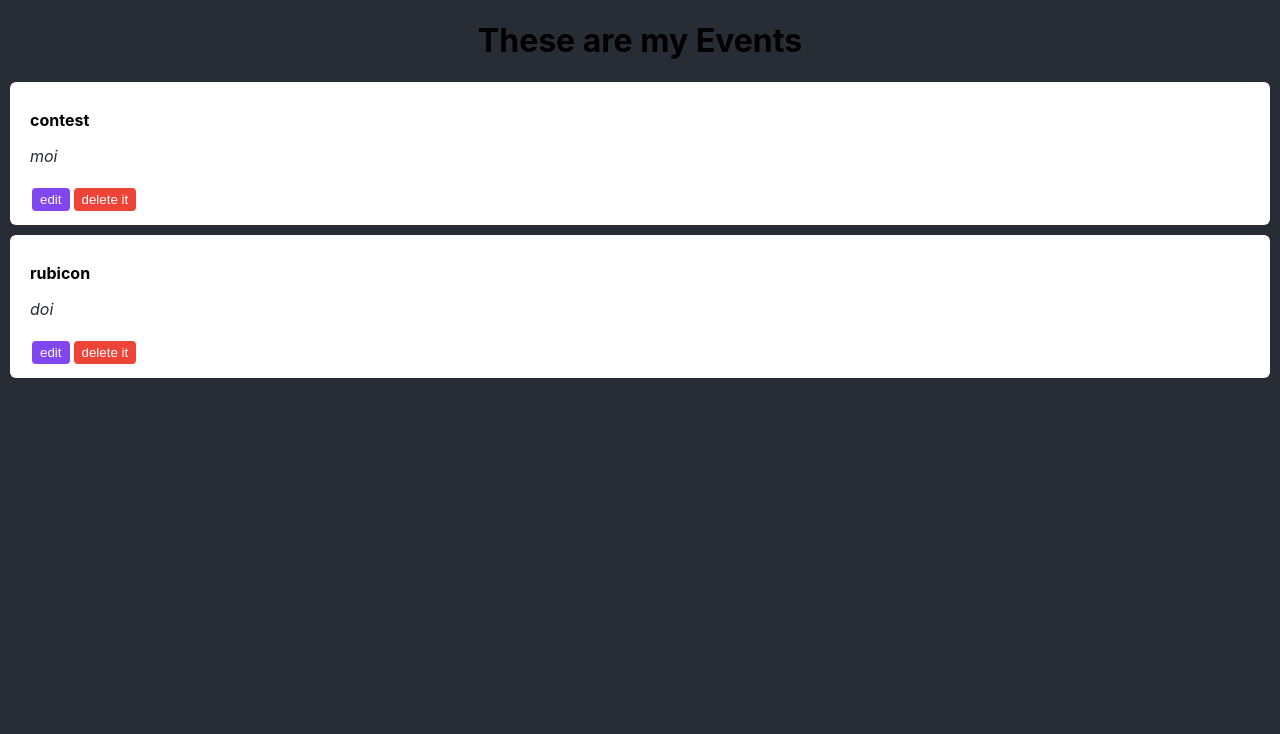
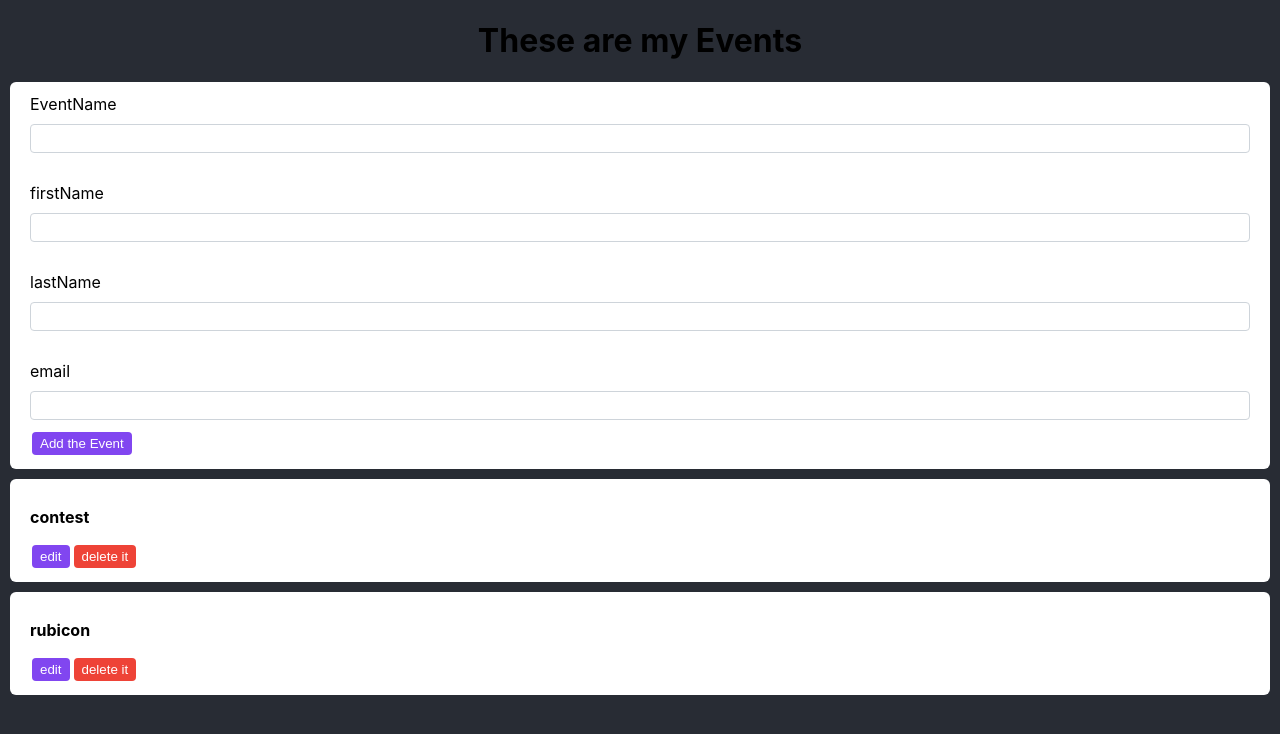
Before and after one commit to maciejmar/event-calendar, a React (Create React App) app in the folder frontend/: page / in a window 1280 px wide. Shown: the top 734 px of the page. Built offline with nearby package versions, Linux system fonts and the light colour scheme.

Commit message:
modal and another displaying changes

```diff
--- a/frontend/package.json
+++ b/frontend/package.json
@@ -8,6 +8,7 @@
     "@testing-library/user-event": "^12.8.3",
     "react": "^17.0.2",
     "react-dom": "^17.0.2",
+    "react-modal": "^3.14.3",
     "react-scripts": "4.0.3",
     "web-vitals": "^1.1.2"
   },
--- /dev/null
+++ b/frontend/src/components/Events/EditEvent/EditEvent.js
@@ -0,0 +1,52 @@
+import React, { useState } from 'react';
+
+export default  function EditEvent(props) {
+
+    const [eventName, setEventName] = useState(props.eventName);
+    const [firstName, setFirstName] = useState(props.firstName);
+    const [lastName, setLastName] = useState(props.lastName);
+    const [email, setEmail] = useState(props.email);
+
+    const changeEventNameHandler = event => {
+        const value = event.target.value;
+        setEventName(value);
+    }
+    const changeFirstNameHandler = event => {
+        const value = event.target.value;
+        setFirstName(value);
+    }
+
+    const changeLastNameHandler = event => {
+        const value = event.target.value;
+        setLastName(value);
+    }
+    const changeEmailHandler = event => {
+        const value = event.target.value;
+        setEmail(value);
+    }
+
+    const editEvent = () =>{
+
+    }
+
+    return (
+        <div className = "event">
+            <label>EventName</label>
+            <input type="text" value={eventName} onChange={changeEventNameHandler}/>
+            <br/>
+
+            <label>firstName</label>
+            <input type="text" value={firstName} onChange={changeFirstNameHandler}/>
+            <br/>
+
+            <label>lastName</label>
+            <input type="text" value = {lastName} onChange={changeLastNameHandler}/>
+            <br/>
+
+            <label>email</label>
+            <input type="text" value={email} onChange={changeEmailHandler}/>
+            <button onClick={() => editEvent() }> Edit the Event</button>
+
+        </div>
+    )
+}
--- a/frontend/src/components/Events/Event/Event.js
+++ b/frontend/src/components/Events/Event/Event.js
@@ -1,11 +1,26 @@
-import React from 'react';
+import React, { useState } from 'react';
 
 function Event(props) {
+    const [showDesc, setShowDesc] = useState(false);
+    const toggleDesc = () => {
+        setShowDesc(!showDesc);
+    }
+
+    const editHandler = () => {
+        props.onEdit({
+            eventName:props.eventName,
+             firstName: props.firstName,
+             id:props.id
+        })
+    }
+
     return(
         <div className = "event">
-                        <p>{props.eventName}</p>
+                        <p onClick ={toggleDesc}>{props.eventName}</p>
+                        { showDesc && (
                             <div className = "firstName">{props.firstName}</div>
-                            <button>edit</button>
+                            )}
+                            <button onClick={ ()=> props.onEdit({ editHandler }) }>edit</button>
                             <button className = "delete" onClick={() => props.onDelete(props.id)}
                                 >delete it
                             </button>
--- a/frontend/src/components/Events/Events.js
+++ b/frontend/src/components/Events/Events.js
@@ -1,6 +1,9 @@
 import React from 'react';
 import Event from './Event/Event';
-import './Events.css'
+import './Events.css';
+import NewEvent from './NewEvent/NewEvent';
+import Modal from 'react-modal';
+import EditEvent from './EditEvent/EditEvent'
 
 class Events extends React.Component {
     constructor(props) {
@@ -24,7 +27,9 @@ class Events extends React.Component {
                     eventDate: '127'
                 }
 
-            ]
+            ],
+            showEditModal: false,
+            editEvent: {}
         }
 
     }
@@ -32,8 +37,34 @@ class Events extends React.Component {
     deleteEvent(id) {
         console.log('deleting event ',id);
         const events = [...this.state.events].filter(event => event.id !== id);
-        this.setState=({events});
+        this.setState({events});
     }
+
+    addEvent(event){
+        const events =[...this.state.events];
+        events.push(event);
+        this.setState({ events });
+    }
+
+    editEvent(event){
+        const events = [...this.state.events];
+        const index = events.findIndex( x  => x.id === event.id);
+        if(index >=0) {
+            events[index] = event;
+        }
+        this.setState({ events });
+    }
+
+    toggleModal() {
+        this.setState({ showEditModal: !this.state.showEditModal})
+    }
+
+    editEventHandler(event) {
+        this.toggleModal();
+        this.setState({ editevent: event });
+
+      }
+
 
     render() {
 
@@ -41,6 +72,21 @@ class Events extends React.Component {
         return(
             <div>
                 <h1>These are my Events</h1>
+                <NewEvent
+                onAdd={ (event) => this.addEvent(event) }/>
+                <Modal
+                 isOpen ={this.state.showEditModal}
+                 contentLabel = "Edit Event">
+                     <EditEvent
+                        eventName={this.state.editEvent.eventName}
+                        firstName={this.state.editEvent.firstName}
+                        lastName={this.state.editEvent.lastName}
+                        email={this.state.editEvent.email}
+                        id={this.state.editEvent.id}
+                         onAdd={(event) => this.addEvent(event)} />
+                    <button onClick={  ()=> this.toggleModal()} >Cancel</button>
+                </Modal>
+
                 {this.state.events.map( event =>  (
                         <Event
                           key={event.id}
@@ -50,7 +96,8 @@ class Events extends React.Component {
                           email = {event.email}
                           eventDate = {event.eventDate}
                           id = {event.id}
-                          onDelete={ (id)=> this.deleteEvent(id) }  />
+                          onEdit={(event) => this.editEventHandler (event)}
+                          onDelete={ (id) => this.deleteEvent(id) }  />
                     ))}
                     </div>
                     );
@@ -59,10 +106,4 @@ class Events extends React.Component {
 
 
 
-
-
-
-
-
-
 export default Events
--- /dev/null
+++ b/frontend/src/components/Events/NewEvent/NewEvent.js
@@ -0,0 +1,67 @@
+import React, { useState } from 'react';
+
+function NewEvent(props) {
+    const [showForm, setShowForm] = useState('false');
+    const [eventName, setEventName] = useState('');
+    const [firstName, setFirstName] = useState('');
+    const [lastName, setLastName] = useState('');
+    const [email, setEmail] = useState('');
+
+    const changeEventNameHandler = event => {
+        const value = event.target.value;
+        setEventName(value);
+    }
+    const changeFirstNameHandler = event => {
+        const value = event.target.value;
+        setFirstName(value);
+    }
+
+    const changeLastNameHandler = event => {
+        const value = event.target.value;
+        setLastName(value);
+    }
+    const changeEmailHandler = event => {
+        const value = event.target.value;
+        setEmail(value);
+    }
+    const addEvent = () => {
+        const event = {
+           eventName: eventName,
+           firstName: firstName,
+           lastName: lastName,
+           email: email
+        }
+        props.onAdd(event);
+        setEventName('');
+        setFirstName('');
+        setLastName('');
+        setEmail('');
+        setShowForm('false');
+    }
+
+return (
+    showForm ? (
+    <div className = "event">
+    <label>EventName</label>
+    <input type="text" value={eventName} onChange={changeEventNameHandler}/>
+    <br/>
+
+    <label>firstName</label>
+    <input type="text" value={firstName} onChange={changeFirstNameHandler}/>
+    <br/>
+
+    <label>lastName</label>
+    <input type="text" value = {lastName} onChange={changeLastNameHandler}/>
+    <br/>
+
+    <label>email</label>
+    <input type="text" value={email} onChange={changeEmailHandler}/>
+    <button onClick={() => addEvent() }> Add the Event</button>
+    </div>
+    ) : (
+        <button onClick = { () => setShowForm(true)} >New Event</button>
+    )
+)
+}
+
+export default NewEvent;
```
Also changed, not shown: 1 other file (tests, documents, lock files or other folders).
